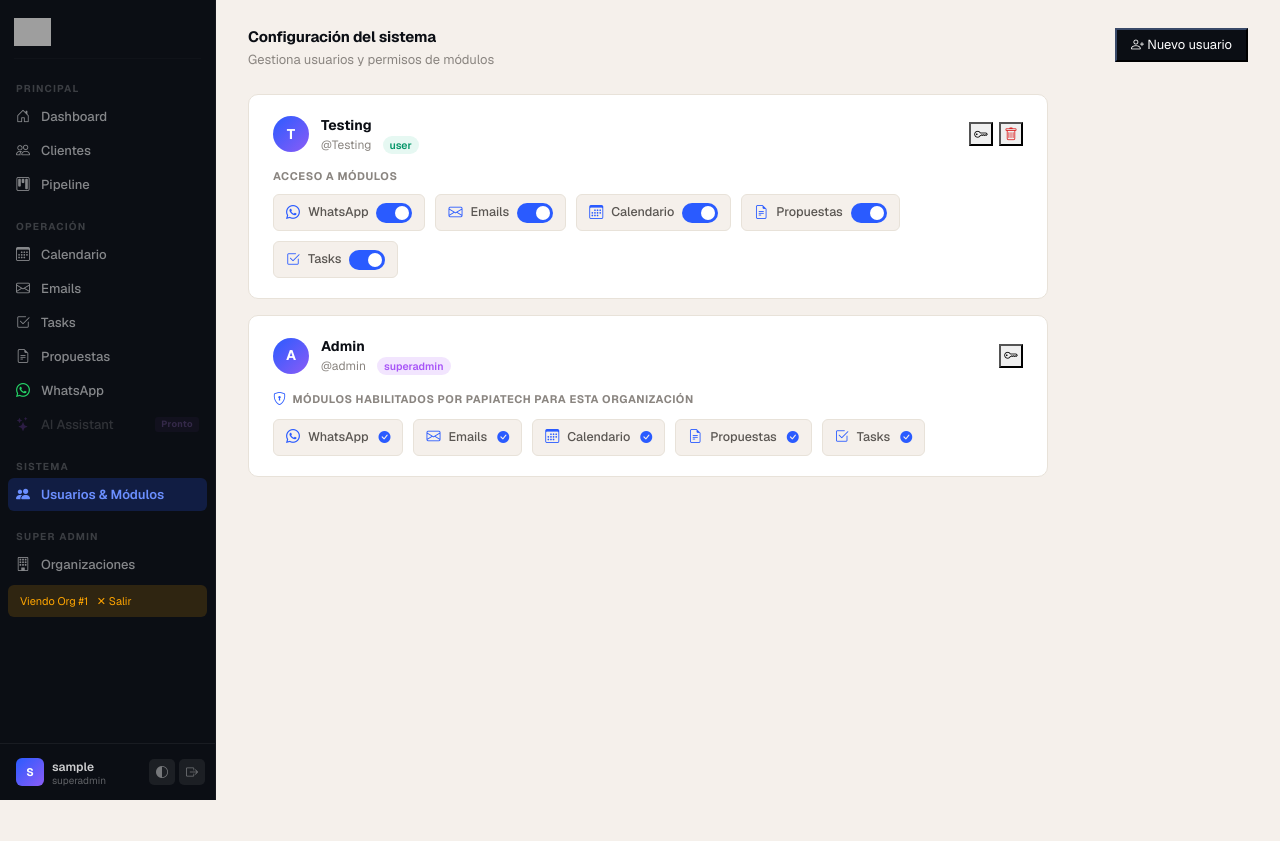
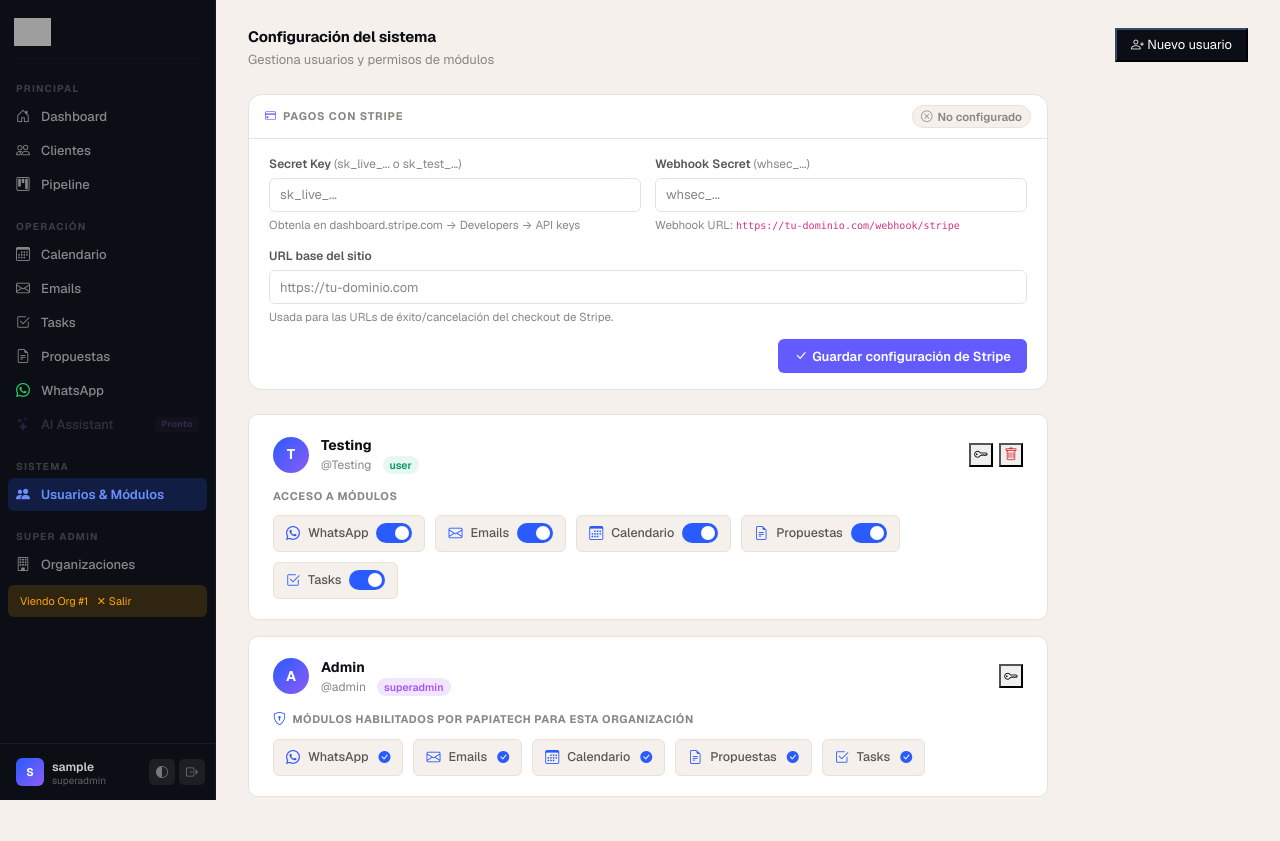
Before and after one commit to henmartin2005/CRMnewPapiaTech, a Flask app: page /admin/settings in a window 1280 px wide. Before the commit the page ends 800 px from the top, so only its background shows below. Run offline with Flask 3, Linux system fonts and the light colour scheme; the visitor is signed in with stand-in values (Sample User, id 1); data comes from the database, SQL or seed files in the repository; data that the repository does not hold is empty; some web fonts are replaced; grey boxes are pictures that could not be loaded.

Commit message:
Multi-org Stripe: store keys per organization in DB, settings UI in admin panel

```diff
--- a/papia-crm/database.py
+++ b/papia-crm/database.py
@@ -259,6 +259,10 @@ def init_db():
         "ALTER TABLE clients ADD COLUMN source TEXT DEFAULT ''",
         "ALTER TABLE follow_ups ADD COLUMN next_at DATETIME",
         "ALTER TABLE follow_ups ADD COLUMN reminder_comment TEXT",
+        "ALTER TABLE organizations ADD COLUMN stripe_secret_key TEXT DEFAULT ''",
+        "ALTER TABLE organizations ADD COLUMN stripe_webhook_secret TEXT DEFAULT ''",
+        "ALTER TABLE organizations ADD COLUMN app_base_url TEXT DEFAULT ''",
+        "ALTER TABLE payment_links ADD COLUMN org_id INTEGER NOT NULL DEFAULT 1",
     ]
     for sql in migrations:
         try:
--- a/papia-crm/routes/admin.py
+++ b/papia-crm/routes/admin.py
@@ -28,11 +28,37 @@ def admin_required(f):
     return decorated
 
 
+@admin_bp.route('/stripe', methods=['POST'])
+@admin_required
+def save_stripe():
+    org_id         = session.get('org_id', 1)
+    secret_key     = request.form.get('stripe_secret_key', '').strip()
+    webhook_secret = request.form.get('stripe_webhook_secret', '').strip()
+    base_url       = request.form.get('app_base_url', '').strip().rstrip('/')
+
+    db = get_db()
+    db.execute("""
+        UPDATE organizations
+        SET stripe_secret_key=?, stripe_webhook_secret=?, app_base_url=?
+        WHERE id=?
+    """, (secret_key, webhook_secret, base_url, org_id))
+    db.commit()
+    db.close()
+    flash('Configuración de Stripe guardada.', 'success')
+    return redirect(url_for('admin.settings'))
+
+
 @admin_bp.route('/settings')
 @admin_required
 def settings():
     org_id = session.get('org_id', 1)
     db     = get_db()
+
+    org = db.execute(
+        "SELECT stripe_secret_key, stripe_webhook_secret, app_base_url FROM organizations WHERE id=?",
+        (org_id,)
+    ).fetchone()
+
     users  = db.execute(
         "SELECT id, username, display_name, role, is_active FROM users WHERE org_id=? ORDER BY role DESC, username",
         (org_id,)
@@ -54,11 +80,21 @@ def settings():
     org_modules_display = [(k, l, i) for k, l, i in ALL_MODULES if k in org_enabled_set]
 
     db.close()
+
+    # Mask secret keys for display
+    def mask(val):
+        if not val: return ''
+        return val[:8] + '••••••••' + val[-4:] if len(val) > 12 else '••••••••'
+
     return render_template('admin/settings.html',
         users=users,
         modules_by_user=modules_by_user,
-        all_modules=org_modules_display,   # for user-level toggles
-        org_modules=org_modules_display,   # read-only display for admin cards
+        all_modules=org_modules_display,
+        org_modules=org_modules_display,
+        stripe_secret_key_masked=mask(org['stripe_secret_key'] if org else ''),
+        stripe_webhook_secret_masked=mask(org['stripe_webhook_secret'] if org else ''),
+        app_base_url=org['app_base_url'] if org else '',
+        stripe_configured=bool(org and org['stripe_secret_key']),
     )
 
 
--- a/papia-crm/templates/admin/settings.html
+++ b/papia-crm/templates/admin/settings.html
@@ -46,6 +46,71 @@ input:checked + .mod-slider:before { transform:translateX(16px); }
     <button class="btn-md btn-primary" data-bs-toggle="modal" data-bs-target="#newUserModal">
       <i class="bi bi-person-plus"></i> Nuevo usuario
     </button>
+  </div>
+</div>
+
+<!-- ── Stripe Settings ── -->
+<div style="max-width:800px;margin-bottom:24px;">
+  <div class="section-card">
+    <div class="section-head">
+      <span class="section-head-label">
+        <i class="bi bi-credit-card" style="color:#635BFF;margin-right:6px;"></i>Pagos con Stripe
+      </span>
+      {% if stripe_configured %}
+        <span style="display:inline-flex;align-items:center;gap:5px;font-size:11.5px;font-weight:600;
+                     color:var(--c-success);background:rgba(22,163,74,.1);padding:2px 8px;
+                     border-radius:99px;">
+          <i class="bi bi-check-circle-fill"></i> Conectado
+        </span>
+      {% else %}
+        <span style="display:inline-flex;align-items:center;gap:5px;font-size:11.5px;font-weight:600;
+                     color:var(--c-text-3);background:var(--c-bg);padding:2px 8px;
+                     border-radius:99px;border:1px solid var(--c-border);">
+          <i class="bi bi-x-circle"></i> No configurado
+        </span>
+      {% endif %}
+    </div>
+
+    <form method="POST" action="{{ url_for('admin.save_stripe') }}"
+          style="padding:16px 20px;display:flex;flex-direction:column;gap:14px;">
+
+      <div style="display:grid;grid-template-columns:1fr 1fr;gap:14px;">
+        <div>
+          <label class="form-label">
+            Secret Key
+            <span style="font-weight:400;color:var(--c-text-3);">(sk_live_... o sk_test_...)</span>
+          </label>
+          <input type="password" name="stripe_secret_key" class="form-control"
+                 placeholder="{% if stripe_configured %}{{ stripe_secret_key_masked }}{% else %}sk_live_...{% endif %}"
+                 autocomplete="off" />
+          <div class="form-text">Obtenla en dashboard.stripe.com → Developers → API keys</div>
+        </div>
+        <div>
+          <label class="form-label">
+            Webhook Secret
+            <span style="font-weight:400;color:var(--c-text-3);">(whsec_...)</span>
+          </label>
+          <input type="password" name="stripe_webhook_secret" class="form-control"
+                 placeholder="{% if stripe_configured %}{{ stripe_webhook_secret_masked }}{% else %}whsec_...{% endif %}"
+                 autocomplete="off" />
+          <div class="form-text">Webhook URL: <code>{{ app_base_url or 'https://tu-dominio.com' }}/webhook/stripe</code></div>
+        </div>
+      </div>
+
+      <div>
+        <label class="form-label">URL base del sitio</label>
+        <input type="url" name="app_base_url" class="form-control"
+               value="{{ app_base_url }}"
+               placeholder="https://tu-dominio.com" />
+        <div class="form-text">Usada para las URLs de éxito/cancelación del checkout de Stripe.</div>
+      </div>
+
+      <div style="display:flex;justify-content:flex-end;">
+        <button type="submit" class="btn-wa-send" style="background:#635BFF;">
+          <i class="bi bi-check-lg"></i> Guardar configuración de Stripe
+        </button>
+      </div>
+    </form>
   </div>
 </div>
 
```
Also changed, not shown: papia-crm/routes/payments.py (+67 -14 lines).
